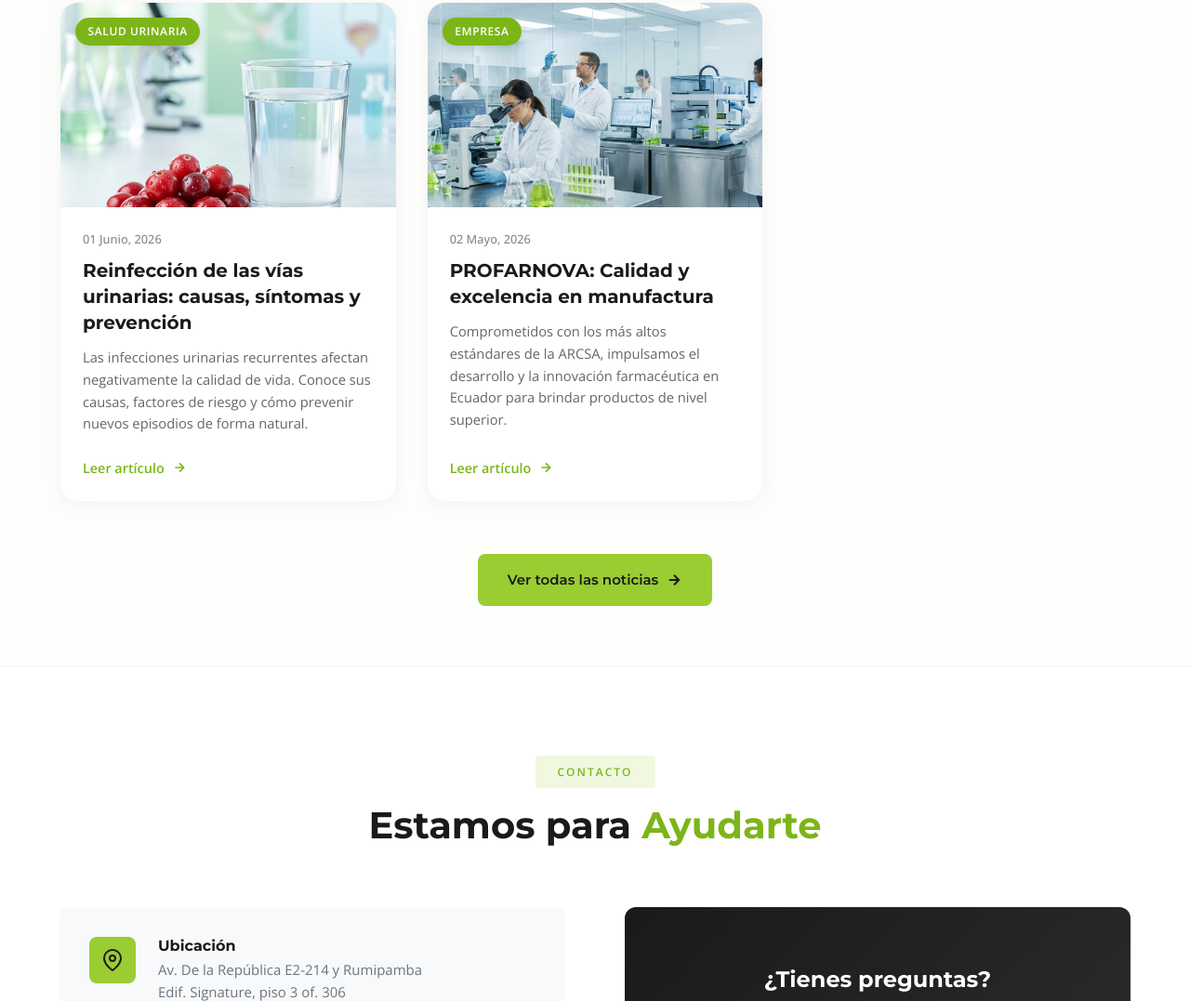
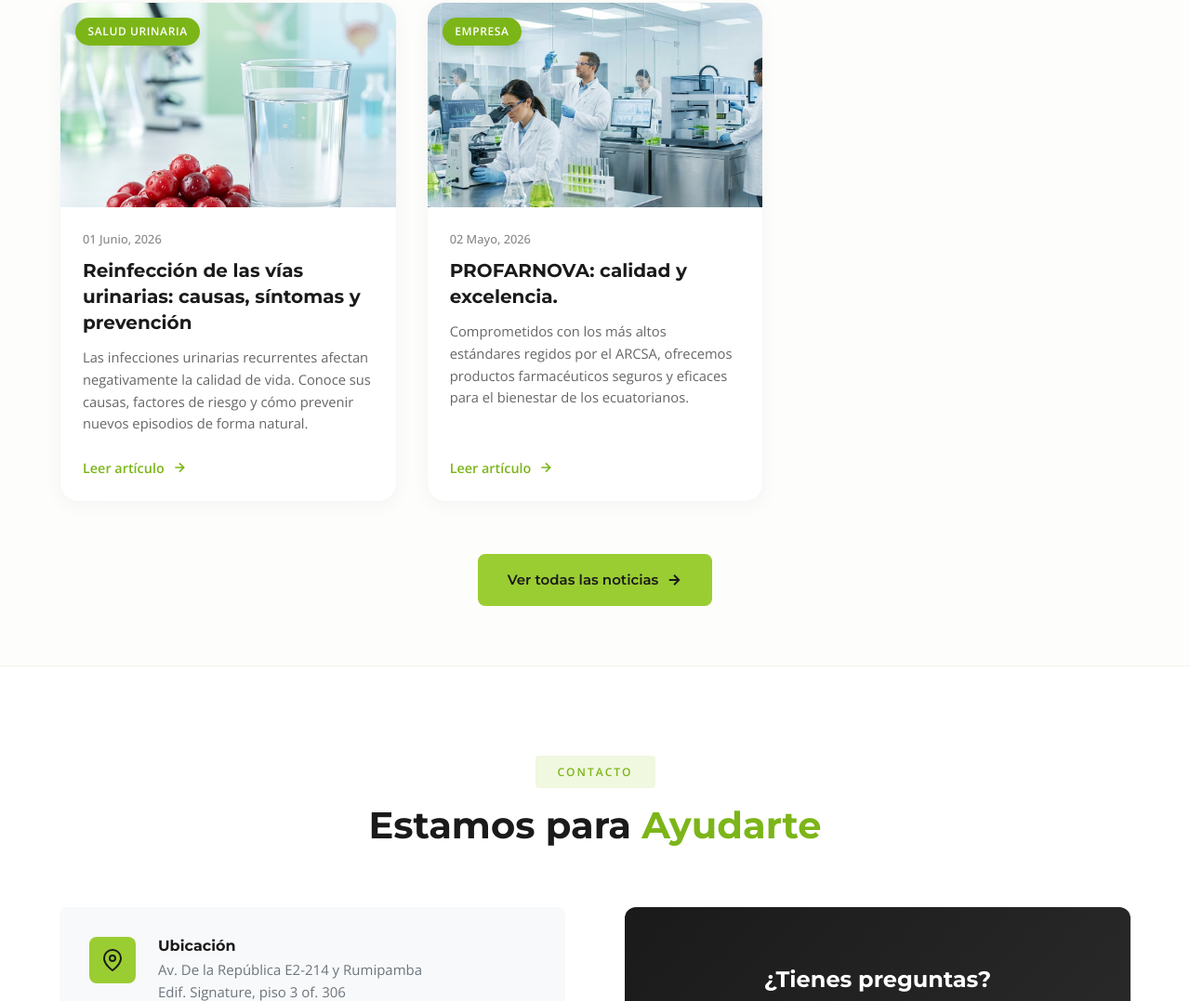
Before and after one commit to J03l-code/profarnova, a plain HTML site: page index.html in a window 1280 px wide. Shown: the part 4302-5379 px from the top of the page at 93% size. Drawn offline with nearby package versions, Linux system fonts and the light colour scheme; no server answers.

Commit message:
fix: actualizar titulo y excerpt de card de noticias en index.html

```diff
--- a/index.html
+++ b/index.html
@@ -547,8 +547,8 @@
                     </div>
                     <div class="news-body">
                         <span class="news-date">02 Mayo, 2026</span>
-                        <h3 class="news-card-title">PROFARNOVA: Calidad y excelencia en manufactura</h3>
-                        <p class="news-excerpt">Comprometidos con los más altos estándares de la ARCSA, impulsamos el desarrollo y la innovación farmacéutica en Ecuador para brindar productos de nivel superior.</p>
+                        <h3 class="news-card-title">PROFARNOVA: calidad y excelencia.</h3>
+                        <p class="news-excerpt">Comprometidos con los más altos estándares regidos por el ARCSA, ofrecemos productos farmacéuticos seguros y eficaces para el bienestar de los ecuatorianos.</p>
                         <span class="news-readmore">
                             Leer artículo
                             <svg width="16" height="16" viewBox="0 0 24 24" fill="none" stroke="currentColor" stroke-width="2.5"><path d="M5 12h14M12 5l7 7-7 7"/></svg>
```
